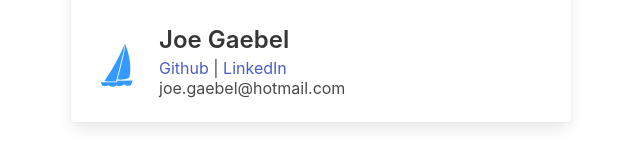
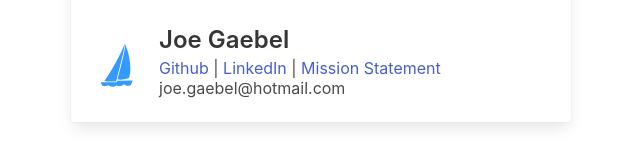
Before and after one commit to JoeGaebel/website, a React (Create React App) app: page / in a window 1280 px wide. Shown: the part 7350-7498 px from the top of the page, without its empty margins (319-959 px from the left). Built offline with nearby package versions, Linux system fonts and the light colour scheme; what react-animations would draw is missing.

Commit message:
Add ms to contact card & deploy

```diff
--- a/src/ContactSection.tsx
+++ b/src/ContactSection.tsx
@@ -2,6 +2,8 @@ import React from "react";
 import {Section, SectionHeader} from "./Layout";
 import joe from './projects/joe.jpg'
 import sailboat from './icons/sailboat.svg'
+// @ts-ignore
+import missionStatement from './projects/mission-statement.pdf'
 
 const ContactSection = () => {
     return <Section id="contact">
@@ -22,7 +24,9 @@ const ContactSection = () => {
                         </div>
                         <div className="media-content">
                             <p className="is-size-4 has-text-dark has-text-weight-semibold">Joe Gaebel</p>
-                            <p className="is-size-6 mb-0 has-text-weight-normal" style={{color: "#4a4a4a", lineHeight: 1.25}}><a href="https://www.github.com/joegaebel">Github</a> | <a href="https://www.linkedin.com/in/joegaebel">LinkedIn</a></p>
+                            <p className="is-size-6 mb-0 has-text-weight-normal" style={{color: "#4a4a4a", lineHeight: 1.25}}>
+                                <a href="https://www.github.com/joegaebel">Github</a> | <a href="https://www.linkedin.com/in/joegaebel">LinkedIn</a> | <a href={missionStatement}>Mission Statement</a>
+                            </p>
                             <p className="is-size-6 mb-0 has-text-weight-normal" style={{color: "#4a4a4a", lineHeight: 1.25}}>joe.gaebel@hotmail.com</p>
                         </div>
                     </div>
```
